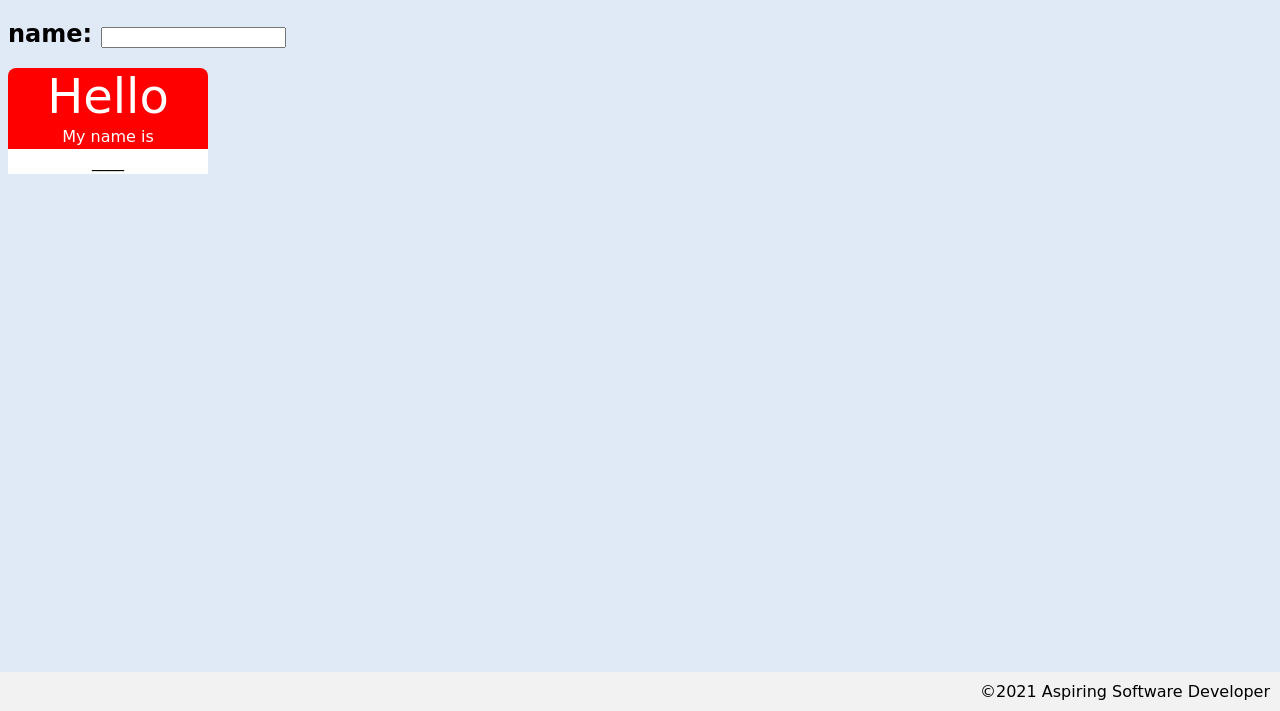
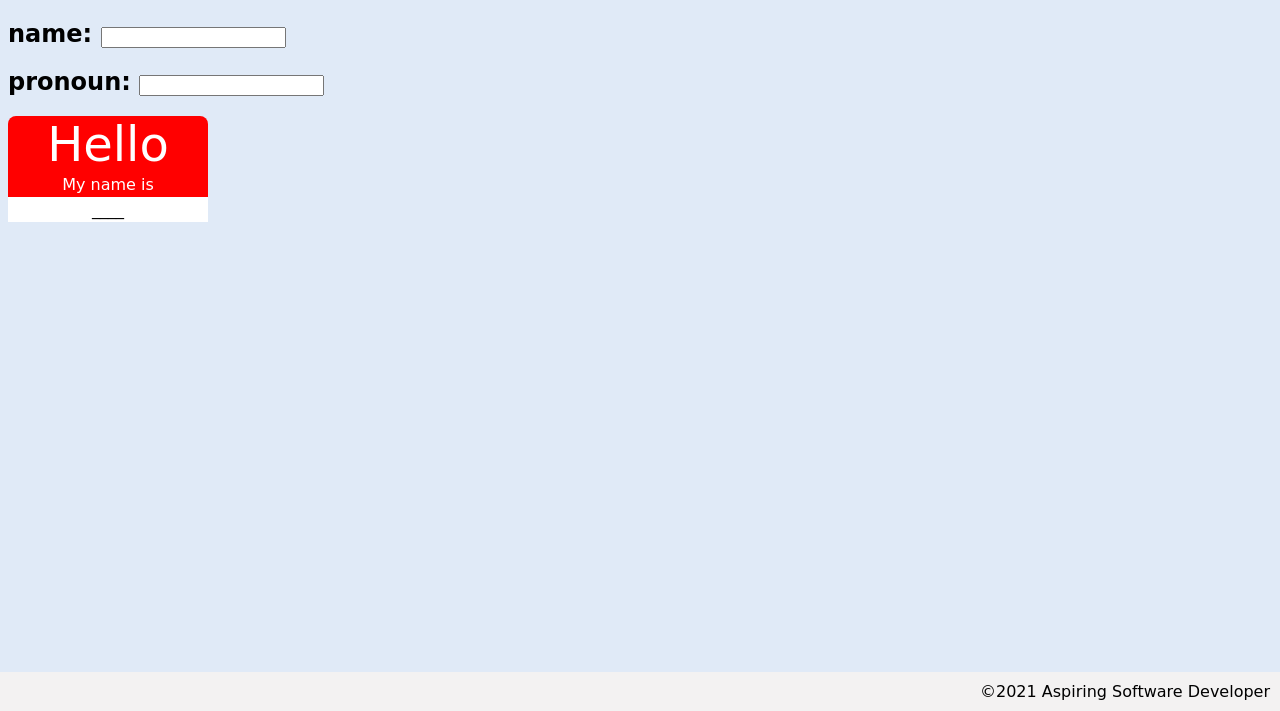
Before and after one commit to davejfish/nameTag, a plain HTML site: page index.html in a window 1280 px wide. Shown: the part 89-800 px from the top of the page. Drawn offline with Linux system fonts and the light colour scheme; a web font is replaced by a local one.

Commit message:
added pronoun input, verified it

```diff
--- a/app.js
+++ b/app.js
@@ -2,6 +2,8 @@
 
 const nameInput = document.getElementById('nameInput');
 const inputDisplay = document.getElementById('inputDisplay');
+const pronounInput = document.getElementById('pronounInput')
+console.log(pronounInput)
 
 nameInput.addEventListener('input', () => {
     const name = nameInput.value;
--- a/index.html
+++ b/index.html
@@ -21,6 +21,11 @@
             <h2>
                 name:
                 <input id="nameInput">
+            </h2>
+
+            <h2>
+                pronoun:
+                <input id="pronounInput">
             </h2>
         </section>
 
```
